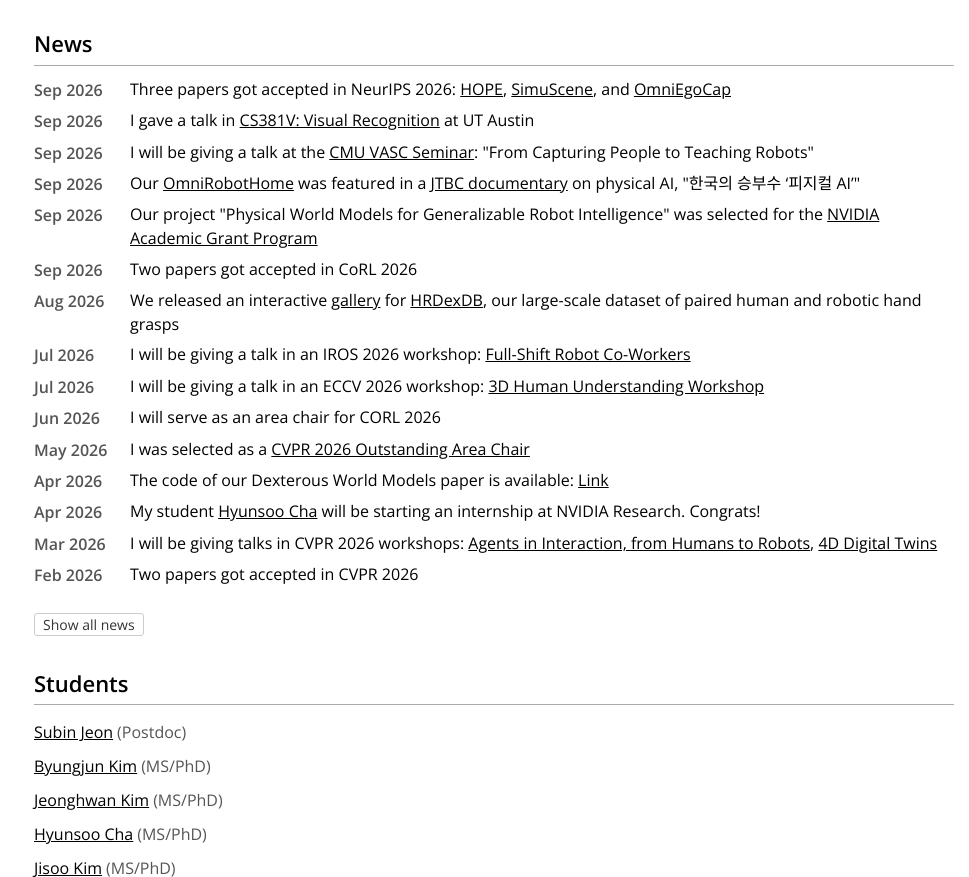
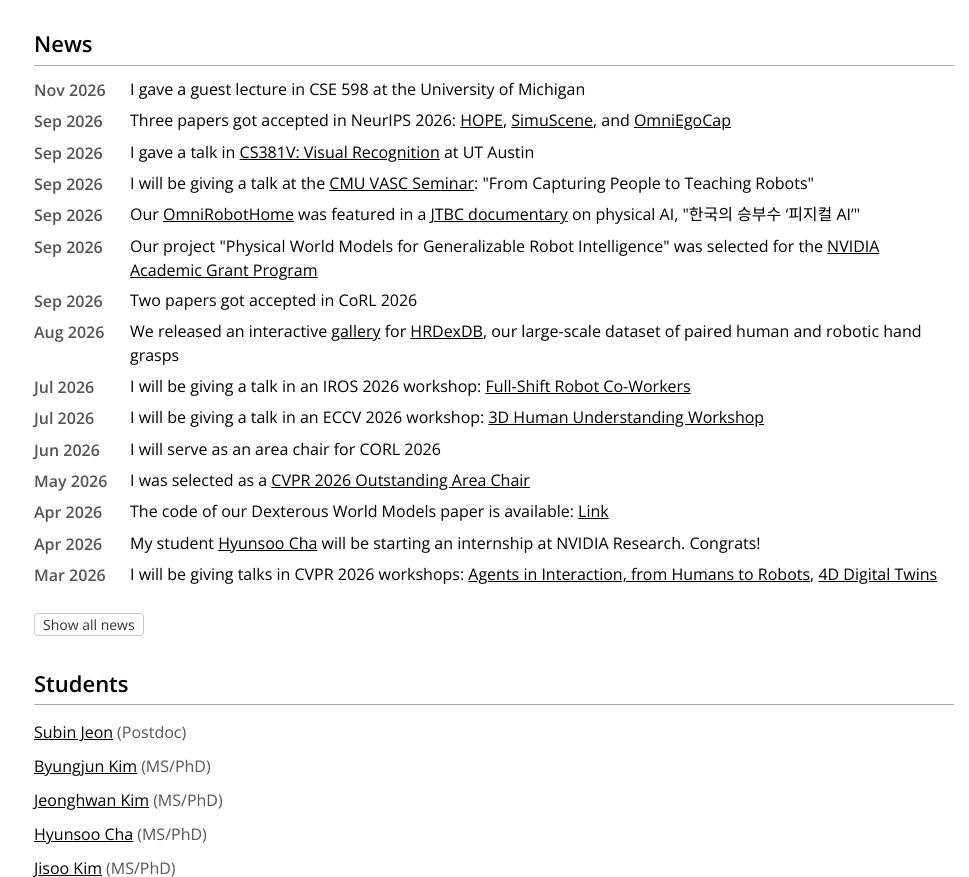
Before and after one commit to jhugestar/jhugestar.github.io, a plain HTML site: page index.html in a window 1280 px wide. Shown: the part 1127-2004 px from the top of the page, without its empty margins (146-1115 px from the left). Drawn offline with nearby package versions, Linux system fonts and the light colour scheme.

Commit message:
news: UMich CSE 598 guest lecture
Co-Authored-By: Claude Fable 5.2 <noreply@anthropic.com>
Claude-Session: https://claude.ai/code/session_01AguHYr36SPVihEyysME9vM

```diff
--- a/index.html
+++ b/index.html
@@ -531,6 +531,7 @@
   <a id="news"></a>
   <div class="section-title">News</div>
   <ul class="news-list collapsed" id="news-list">
+    <li><span class="news-date">Nov 2026</span><span>I gave a guest lecture in CSE 598 at the University of Michigan</span></li>
     <li><span class="news-date">Sep 2026</span><span>Three papers got accepted in NeurIPS 2026: <a href="https://subin6.github.io/page-hope/">HOPE</a>, <a href="https://snuvclab.github.io/SimuScene/">SimuScene</a>, and <a href="https://kyungwoncho.github.io/OmniEgoCap/">OmniEgoCap</a></span></li>
     <li><span class="news-date">Sep 2026</span><span>I gave a talk in <a href="https://docs.google.com/document/d/e/2PACX-1vR-Sv-MAil9SkEWFwpZjZiWTLIlaupPEe5yupoU9e9dDFHhfdPYKWwK7Zs5oMKmc6wgypGJxz9LUkNG/pub">CS381V: Visual Recognition</a> at UT Austin</span></li>
     <li><span class="news-date">Sep 2026</span><span>I will be giving a talk at the <a href="https://www.ri.cmu.edu/event/from-capturing-people-to-teaching-robots/">CMU VASC Seminar</a>: &quot;From Capturing People to Teaching Robots&quot;</span></li>
```
